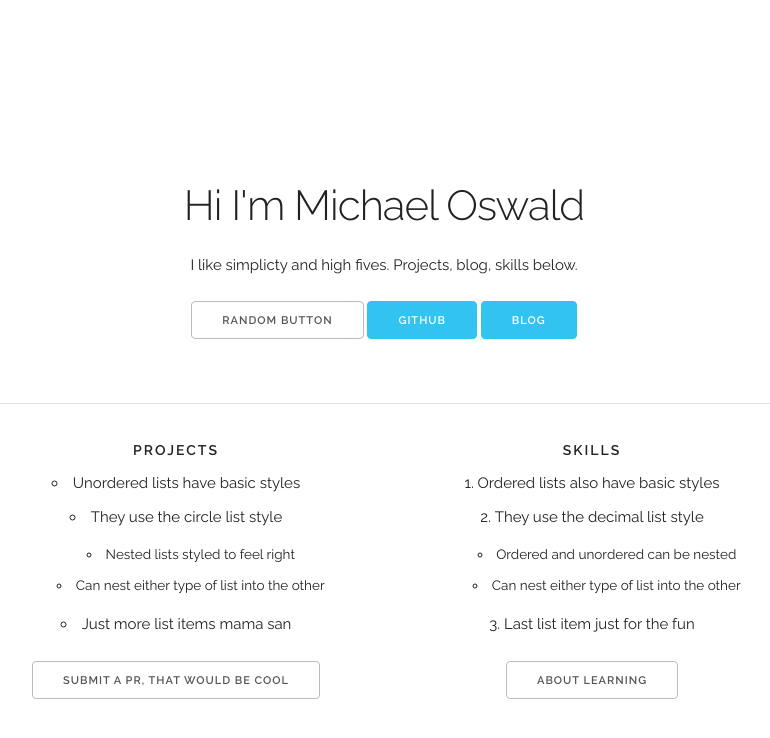
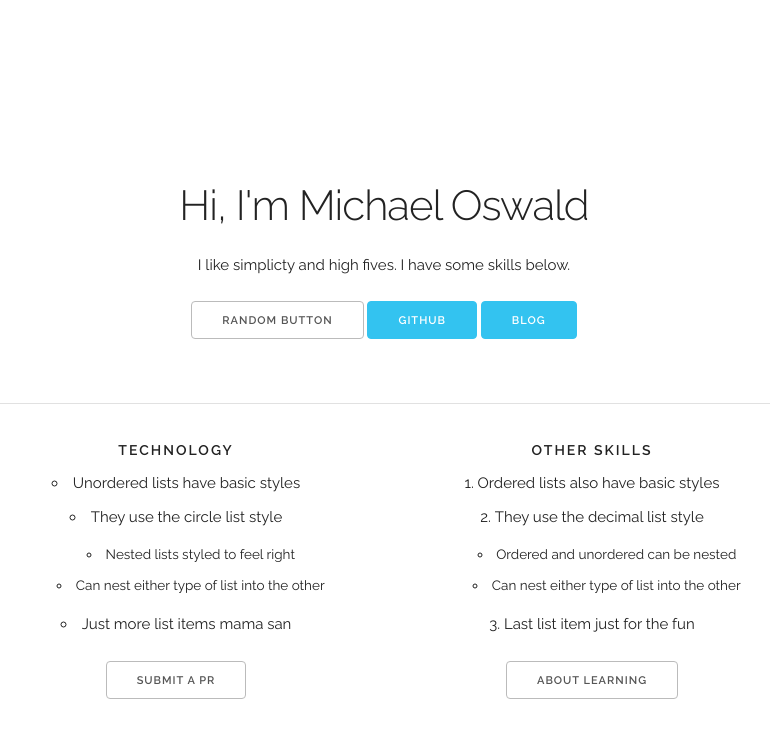
Before and after one commit to air5/me, a Jekyll site: the page built from index.html, in a window 1280 px wide. Shown: the top 738 px of the page, without its empty margins (256-1026 px from the left). Built offline with Jekyll 4.4.1, drawn with Linux system fonts in a browser that asks for light colours.

Commit message:
Make edits to my site

```diff
--- a/_includes/header.html
+++ b/_includes/header.html
@@ -2,17 +2,17 @@
 <div class="container">
 
     <section class="header">
-        <h2 class="title">Hi I'm Michael Oswald</h2>
+        <h2 class="title">Hi, I'm Michael Oswald</h2>
         <div class="row">
 
             <div class="row">
-                I like simplicty and high fives. Projects, blog, skills below.
+                I like simplicty and high fives. I have some skills below.
             </div>
             <br/>
             <button>Random Button</button>
             <!-- Primary buttons -->
-            <button class="button-primary"><i class="fa fa-github"></i> Github</button>
-            <button class="button-primary">Blog</button>
+            <a class="button button-primary" href="https://github.com/moz9">Github</a>
+            <a class="button button-primary" href="/blog">Blog</a>
 
                 <br/>
                 <br/>
@@ -22,7 +22,7 @@
                 <div class="row docs-example">
 
                     <div class="six columns">
-                        <h6 class="docs-header">Projects</h6>
+                        <h6 class="docs-header">Technology</h6>
                         <ul>
                             <li>Unordered lists have basic styles</li>
                             <li>
@@ -34,10 +34,10 @@
                             </li>
                             <li>Just more list items mama san</li>
                         </ul>
-                        <button>Submit a PR, that would be cool</button>
+                        <button>Submit a PR</button>
                     </div>
                     <div class="six columns">
-                        <h6 class="docs-header">Skills</h6>
+                        <h6 class="docs-header">Other Skills</h6>
                         <ol>
                             <li>Ordered lists also have basic styles</li>
                             <li>
--- /dev/null
+++ b/blog/index.html
@@ -0,0 +1,3 @@
+---
+layout: default
+---
```
